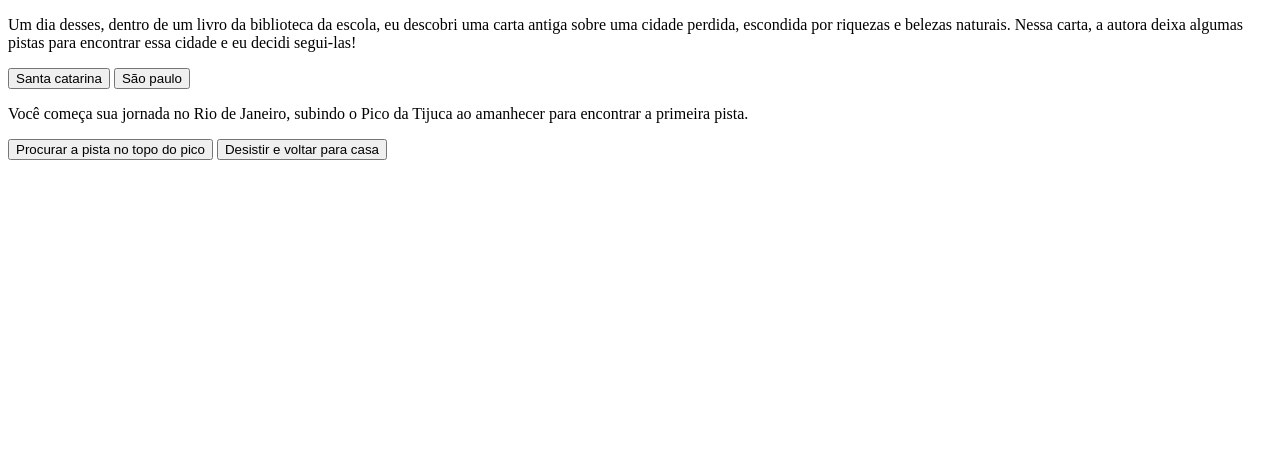
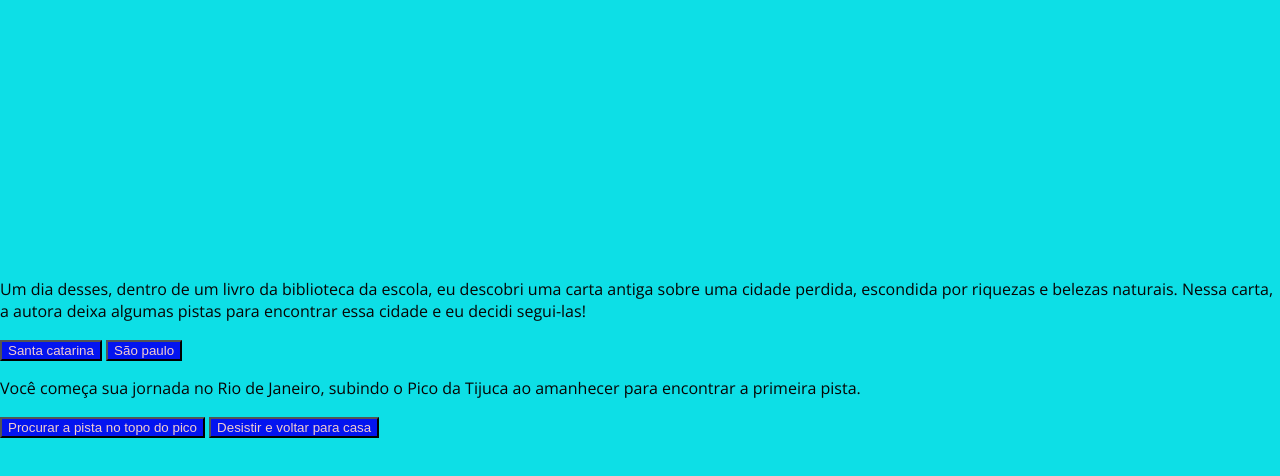
Before and after one commit to mariennes/criando-uma-aventura, a plain HTML site: page index.html in a window 1280 px wide. Drawn offline with nearby package versions, Linux system fonts and the light colour scheme.

Commit message:
Add files via upload

```diff
--- a/index.html
+++ b/index.html
@@ -4,8 +4,11 @@
     <meta charset="UTF-8">
     <meta http-equiv="X-UA-Compatible" content="IE=edge">
     <meta name="viewport" content="width=device-width, initial-scale=1.0">
+    <link rel="stylesheet" href="style.css">
     <title>Em busca da cidade perdida</title>
-</head>
+    <link rel="preconnect" href="https://fonts.googleapis.com">
+<link rel="preconnect" href="https://fonts.gstatic.com" crossorigin>
+<link href="https://fonts.googleapis.com/css2?family=Open+Sans:ital,wght@0,300..800;1,300..800&display=swap" rel="stylesheet">
 <body>
     <main>
         <div class="passo ativo" id="passo-0">
--- a/style.css
+++ b/style.css
@@ -1,7 +1,7 @@
 body {
-    background-color: #290ada;
-    color: white;
-    font-family: "Bai Jamjuree", sans-serif;
+    background-color: #0ddfe6;
+    color: rgb(7, 4, 4);
+    font-family: "Open Sans", sans-serif;
     display: flex;
     justify-content: center;
     align-items: center;
@@ -10,7 +10,7 @@ body {
 }
 
 button {
-    background-color: #0d23e6;
-    color: white;
+    background-color: #0413f0fd;
+    color: hsl(0, 62%, 88%);
     font-family: "Bai Jamjuree", sans-serif;
 }
```
